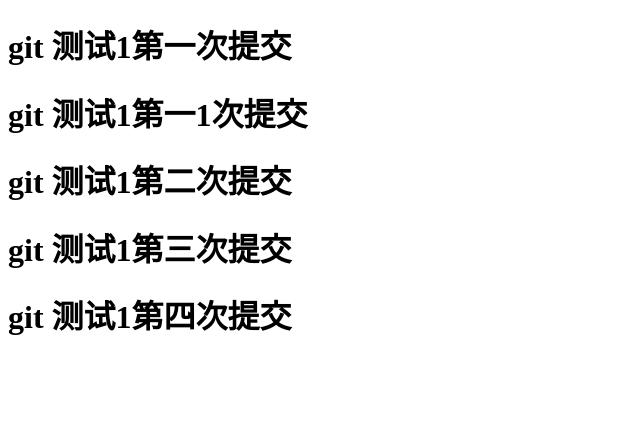
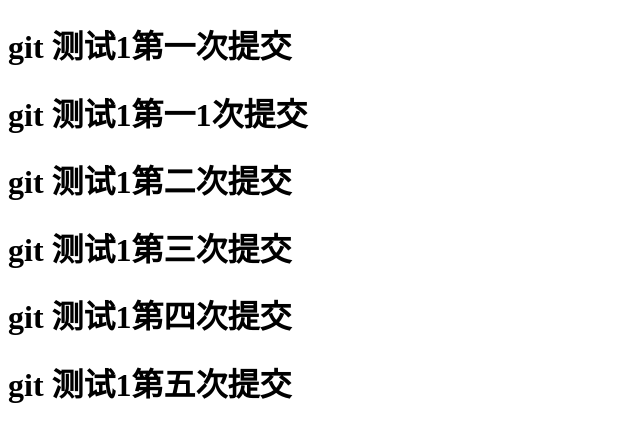
Before and after one commit to LMYWQ/10.27ceshi, a plain HTML site: page git 测试1/index.html in a window 1280 px wide. Shown: the whole page, without its empty margins (0-640 px from the left). Drawn offline with Linux system fonts and the light colour scheme.

Commit message:
'第五次提交'

```diff
--- a/git 测试1/index.html
+++ b/git 测试1/index.html
@@ -14,6 +14,7 @@
     <h1>git 测试1第二次提交</h1>
     <h1>git 测试1第三次提交</h1>
     <h1>git 测试1第四次提交</h1>
+    <h1>git 测试1第五次提交</h1>
 </body>
 
 </html>
```
